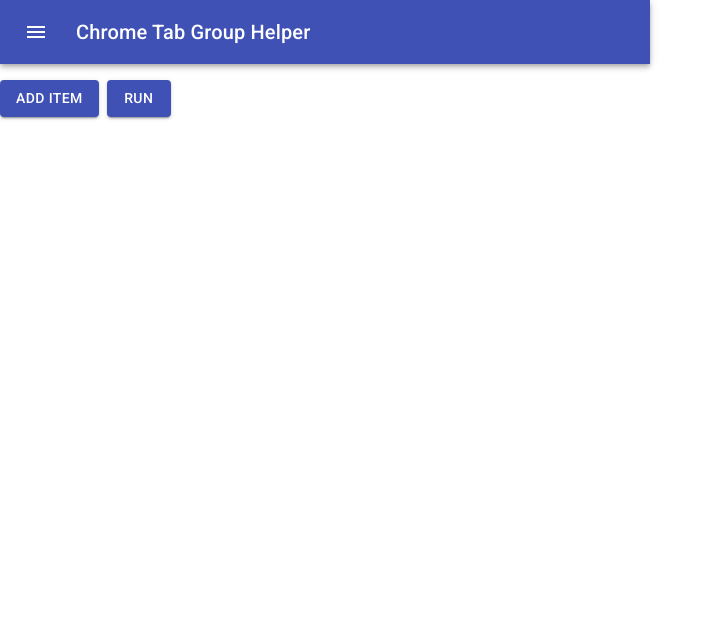
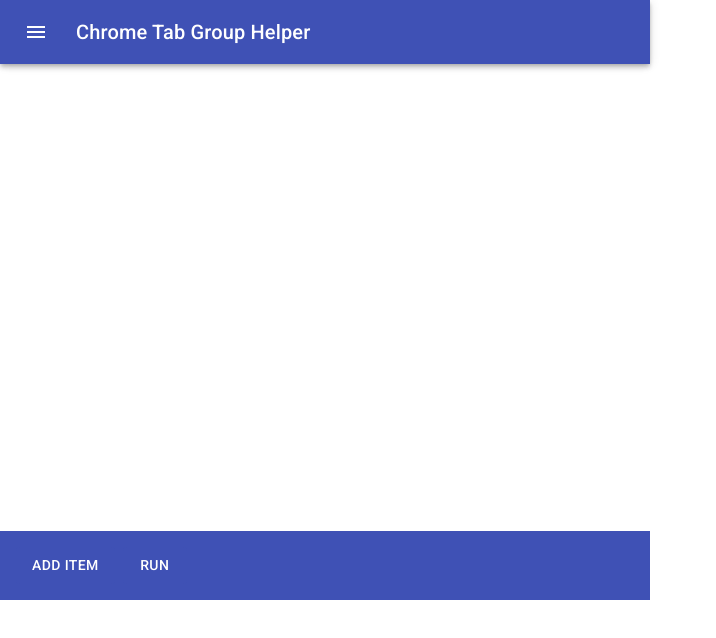
Before and after one commit to mikedidomizio/tab-group-helper, a React (Create React App) app: page / in a window 1280 px wide. Shown: the top 638 px of the page, without its empty margins (0-716 px from the left). Built offline with nearby package versions, Linux system fonts and the light colour scheme.

Commit message:
Update to have sticky header, Board page to have sticky footer

```diff
--- a/src/App.js
+++ b/src/App.js
@@ -20,6 +20,10 @@ const requiredChromeVersion = 89;
 const useStyles = makeStyles((theme) => ({
     root: {
         flexGrow: 1,
+        '& .MuiAppBar-root': {
+            position: 'sticky',
+            top: '0px'
+        }
     },
     menuButton: {
         marginRight: theme.spacing(2),
@@ -52,7 +56,6 @@ function App() {
     return (
         <div className="App">
             {correctChromeVersion &&
-            <div>
             <div className={classes.root}>
                 <AppBar position="static">
                     <Toolbar>
@@ -80,7 +83,6 @@ function App() {
                         </Typography>
                     </Toolbar>
                 </AppBar>
-                </div>
                 <Switch>
                     <Route path="/edit">
                         <Edit/>
--- a/src/stories/LineItem.js
+++ b/src/stories/LineItem.js
@@ -16,8 +16,6 @@ import {TabService} from "../service/tab.service";
 const useStyles = makeStyles((theme) => ({
     root: {
         '& .MuiTextField-root': {
-            // width: '25ch',
-            // marginTop: '10px',
         },
         '& .MuiSelect-root': {
             width: '100px'
@@ -28,7 +26,11 @@ const useStyles = makeStyles((theme) => ({
         },
         '& > .tabsMatched': {
             // 132px should be able to handle 100 tabs matched!
-            width: '132px;'
+            width: '132px;',
+            '& label': {
+                // this is to get the text to visually align with the next line checkbox
+                paddingLeft: theme.spacing(1),
+            }
         }
     },
 }));
@@ -120,6 +122,9 @@ export const LineItem = ({applyChanges, color, deleteLineItem, id, groupTitle, m
                            spellCheck="false"
                            value={text}
                 />
+                <FormControl className="tabsMatched">
+                    <InputLabel>{`${stateTabsMatched} tabs matched`}</InputLabel>
+                </FormControl>
             </FormGroup>
             <FormGroup className={classes.root} row>
                 <TextField required name="groupTitle"
@@ -158,9 +163,6 @@ export const LineItem = ({applyChanges, color, deleteLineItem, id, groupTitle, m
                 <IconButton aria-label="delete" onClick={handleDelete}>
                     <DeleteIcon/>
                 </IconButton>
-                <FormControl className="tabsMatched">
-                    <InputLabel>{`${stateTabsMatched} tabs matched`}</InputLabel>
-                </FormControl>
             </FormGroup>
         </div>
     );
--- a/src/stories/pages/Board.js
+++ b/src/stories/pages/Board.js
@@ -10,11 +10,25 @@ import {makeStyles} from "@material-ui/core/styles";
 
 const useStyles = makeStyles((theme) => ({
     root: {
-        '& .line-item:nth-child(even)': {
-            backgroundColor: '#fcfcfc'
-        },
+        overflowY: 'scroll',
+        // was just manually tested in Chrome, no fancy calculations
+        height: '536px',
         '& .MuiFormGroup-root:not(:last-child)': {
             marginBottom: theme.spacing(2)
+        },
+        '& .lineItemsHolder': {
+            // this is just to offset the header and keep the sticky to the bottom if not enough items are added
+            minHeight: '468px',
+        },
+        '& .bottomButtons': {
+            position: 'sticky',
+            bottom: '0px',
+            padding: theme.spacing(2),
+            backgroundColor: theme.palette.primary.main,
+
+            '& button': {
+                boxShadow: 'none',
+            }
         }
     }
 }));
@@ -68,17 +82,19 @@ export const Board = (/*{lineItems}*/) => {
 
     return (
         <Box className={classes.root}>
-            {state.lineItems.map((data) => (
+            <Box class="lineItemsHolder">
+            {state.lineItems.map((data, idx) => (
                 <Box>
                     <Box p={2} className="line-item" key={data.id}>
                         <LineItem onLineItemChange={(d) => handleLineItemChange(data.id, d)}
                                   deleteLineItem={deleteLineItem} {...data}/>
 
                     </Box>
-                    <Divider light />
+                    {state.lineItems.length - 1 !== idx && <Divider light />}
                 </Box>
             ))}
-            <Box mt={2}>
+            </Box>
+            <Box class="bottomButtons">
                 <Button variant="contained"
                         onClick={addLineItem}
                         color="primary">
```
Lines whose indentation alone changed are shown as unchanged.
